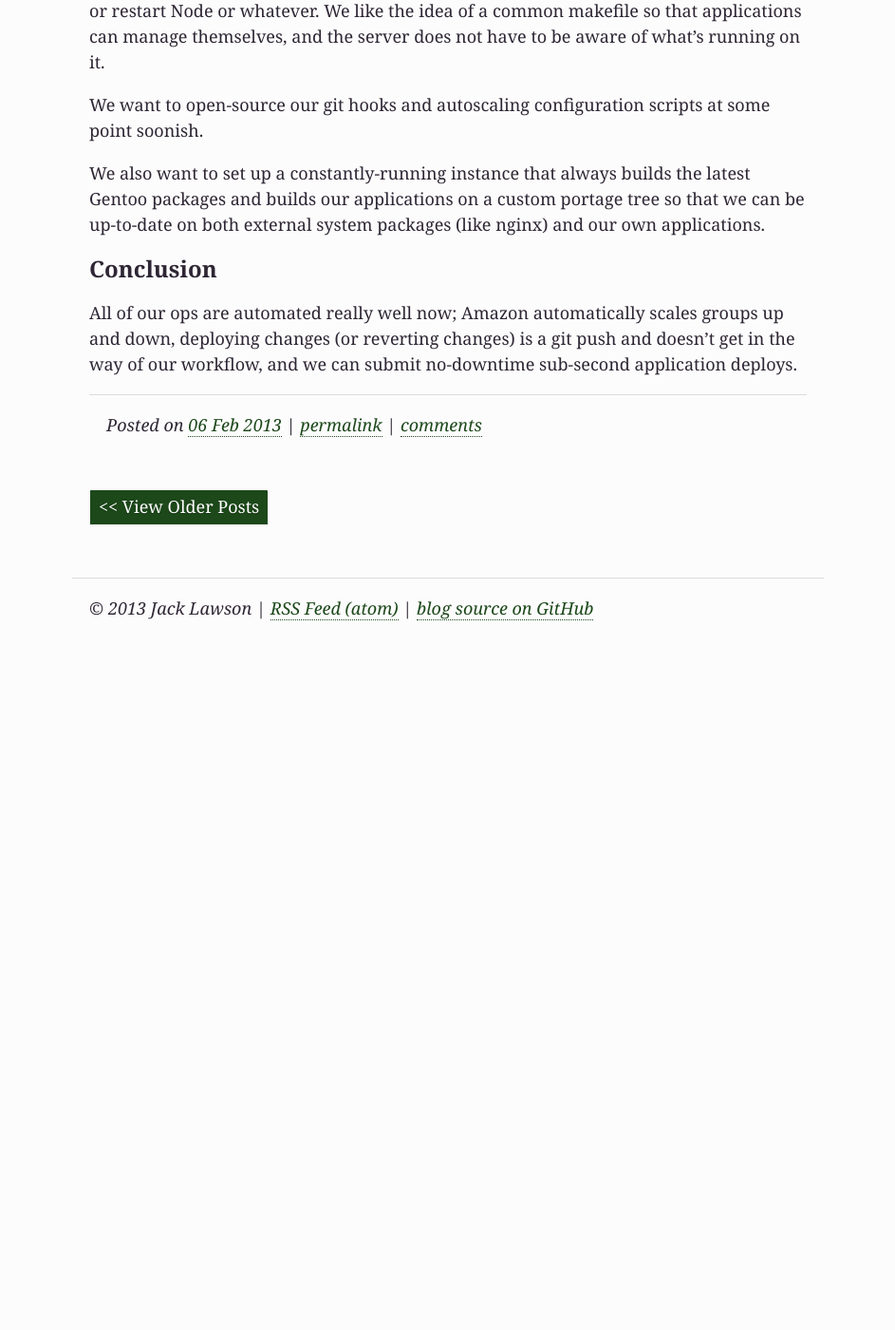
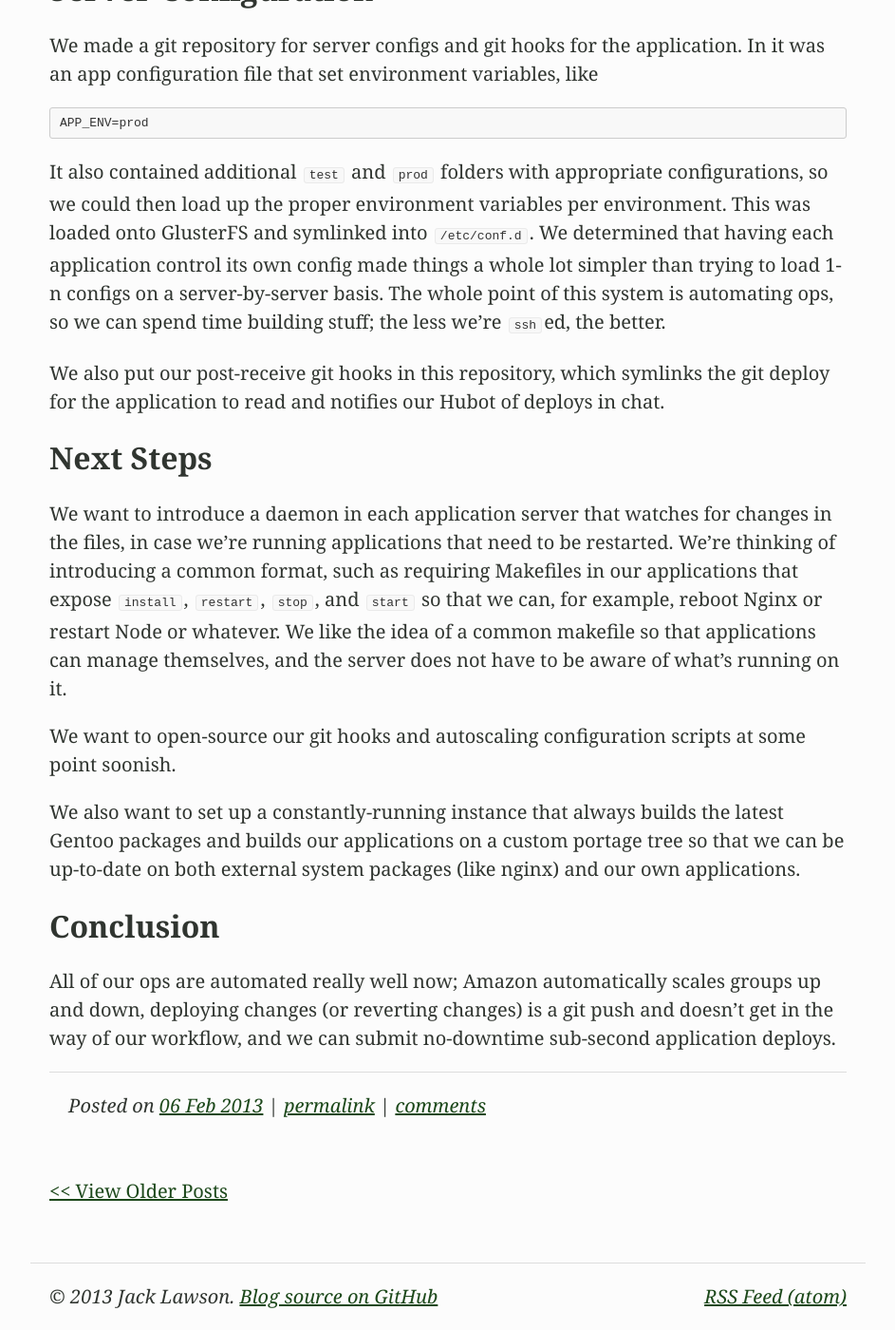
Before and after one commit to ajacksified/ajacksified.github.com, a Jekyll site: the page built from index.html, in a window 1280 px wide and 1400 px high, scrolled down 6240 px. Shown: the whole window at 95% size, without its empty margins (168-1111 px from the left). Built offline with Jekyll 4.4.1, drawn with Linux system fonts in a browser that asks for light colours; Markdown is read by kramdown in place of the engine named in the settings; before the commit the page ends 6912 px from its top, so only the background shows below that.

Commit message:
even more style changes

```diff
--- a/_layouts/default.html
+++ b/_layouts/default.html
@@ -42,8 +42,9 @@
     </div>
 
     <footer class="row well">
-      &copy; 2013 Jack Lawson | <a href="/atom.xml">RSS Feed (atom)</a> |
-      <a href="https://github.com/ajacksified/ajacksified.github.com">blog source on GitHub</a>
+      &copy; 2013 Jack Lawson.
+      <a href="https://github.com/ajacksified/ajacksified.github.com">Blog source on GitHub</a>
+      <a href="/atom.xml" class="pull-right">RSS Feed (atom)</a>
     </footer>
   </div>
 
--- a/css/styles.css
+++ b/css/styles.css
@@ -8,11 +8,11 @@ menu, ol, ul{
 
 body {
   background: #fcfcfc;
-  color: #2e2634;
+  color: #303530;
   font-family: neuton, 'Georgia', serif;
   font-weight: light;
   line-height: 1.5em;
-  font-size: 18px;
+  font-size: 20px;
   text-rendering: optimizeLegibility;
 }
 
@@ -20,7 +20,7 @@ h1, h2, h3, strong {
   font-weight: 700;
 }
 
-h1, h2, h3, .topbar a { line-height: 1.1em; }
+h1, h2, h3 { line-height: 1.1em; }
 
 h1 a, h2 a, h3 a {
   text-decoration: none;
@@ -32,22 +32,19 @@ h1 {
 }
 
 h2 {
-  font-size: 18pt;
+  font-size: 24pt;
 }
 
 h3 {
-  font-size: 14pt;
+  font-size: 22pt;
 }
 
 a {
   color: #1C481A;
-  text-decoration: none;
-  border-bottom: dotted 1px #1C481A;
 }
 
 a:hover {
   color: #030;
-  border-color: #030;
 }
 
 article {
@@ -108,43 +105,18 @@ aside h1 {
   font-size: 18pt;
 }
 
-.btn {
-  color: #fff;
-  text-shadow: 0px 1px 1px rgba(0,0,0,.25);
-  background-color: #1C481A;
-  border-radius: 2px;
-  border: solid 1px #fff;
-  border-bottom: solid 2px #eee;
-  text-decoration: none;
-  padding: .25em .5em;
-  display: inline-block;
-}
-
-.btn:hover {
-  color: #eee;
-  background-color: #030;
-}
-
-.topbar {
-  background: #1C481A;
-  border-bottom: solid 2px #ddd;
-  width: 100%;
-  font-size: 14px;
-  overflow: auto;
+.pull-right {
+  float: right;
 }
 
 .topbar .row {
   padding: 0;
+  border-bottom: solid 1px #ddd;
+  overflow: auto;
 }
 
 .topbar h1 {
-  color: #fff;
-  display: inline;
-  margin: 0;
-  padding: 0;
-  line-height: 1em;
   font-size: 14pt;
-  border-bottom: none;
   float: left;
 }
 
@@ -161,14 +133,7 @@ aside h1 {
 
 .topbar a {
   display: inline-block;
-  color: #fff;
   text-decoration: none;
-  padding: .25em;
-  font-size: 20px;
-}
-
-.topbar a:hover {
-  color: #ddd;
 }
 
 .archive ul {
@@ -199,7 +164,7 @@ aside h1 {
 }
 
 .row {
-  font-size: 18px;
+  font-size: 20px;
   max-width: 42em;
   padding: 1em;
   margin: auto;
--- a/index.html
+++ b/index.html
@@ -25,5 +25,5 @@ title: A Better Way
     </article>
   {% endfor %}
 
-  <a class="btn" href="/archive.html">&lt;&lt; View Older Posts</a>
+  <a href="/archive.html">&lt;&lt; View Older Posts</a>
 </section>
```
